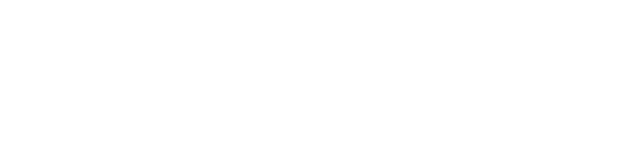
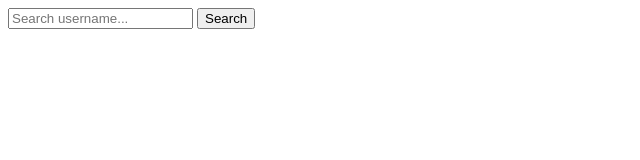
Before and after one commit to AnirbanNath-dev/Github-Finder, a plain HTML site: page index.html in a window 1280 px wide. Shown: the whole page, without its empty margins (0-640 px from the left). Drawn offline with Linux system fonts and the light colour scheme.

Commit message:
Html file completed

```diff
--- a/index.html
+++ b/index.html
@@ -7,7 +7,26 @@
 </head>
 <body>
 
+    <div>
 
+        <div class="search-input">
+            <form id="form">
+                <input
+                type="text"
+                id="user"
+                placeholder="Search username..."
+                autocomplete="off"
+                >
+                <button>Search</button>
+            </form>
+
+        </div>
+
+        <div class="container">
+
+        </div>
+
+    </div>
 
     <script src="./dist/index.js" type="module"></script>
 </body>
```
